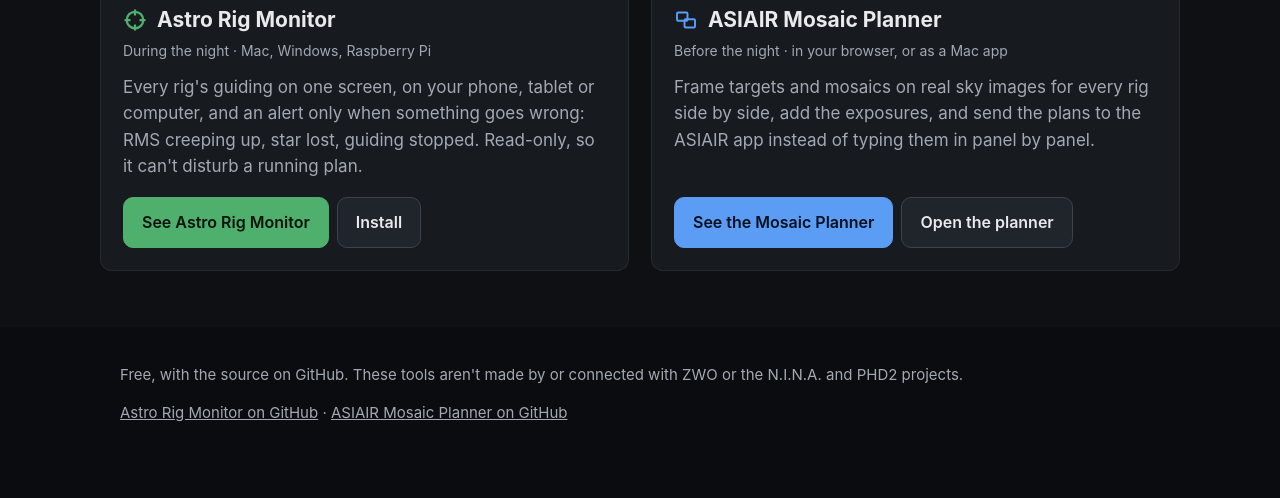
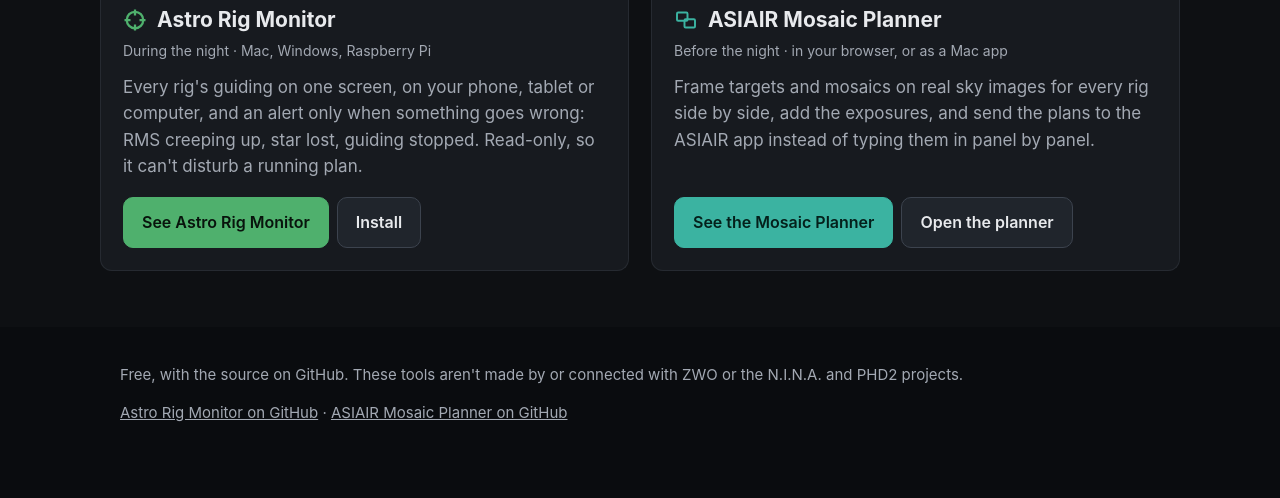
Before and after one commit to dgsgc/dgsgc.github.io, a plain HTML site: page index.html in a window 1280 px wide. Shown: the part 663-1161 px from the top of the page. Drawn offline with Linux system fonts and the light colour scheme.

Commit message:
Planner card in teal green
Co-Authored-By: Claude Opus 5.5 <noreply@anthropic.com>

```diff
--- a/index.html
+++ b/index.html
@@ -147,7 +147,7 @@ footer a { color: var(--text2); }
 .tool p.what { color: var(--text2); margin: 0 0 18px; }
 .tool .btns { display: flex; flex-wrap: wrap; gap: 8px; margin-top: auto; }
 .tool.rig { border-top: 3px solid var(--ok); } .tool.rig .btn.primary { background: var(--ok); border-color: var(--ok); color: #08130c; }
-.tool.mos { border-top: 3px solid #5b9cf5; } .tool.mos .btn.primary { background: #5b9cf5; border-color: #5b9cf5; color: #06101f; }
+.tool.mos { border-top: 3px solid #3bb3a1; } .tool.mos .btn.primary { background: #3bb3a1; border-color: #3bb3a1; color: #04201b; }
 @media (max-width: 820px) { .tools { grid-template-columns: 1fr; } }
 </style>
 </head>
@@ -178,7 +178,7 @@ footer a { color: var(--text2); }
     <article class="tool mos">
       <a class="pic" href="https://dgsgc.github.io/asiair-mosaic-planner/"><img src="img/mosaic-planner.jpg" width="1600" height="964" alt="ASIAIR Mosaic Planner with a 2×2 mosaic of the North America and Pelican nebulae"></a>
       <div class="body">
-        <h3><svg viewBox="0 0 32 32" aria-hidden="true"><rect x="4" y="6" width="14" height="11" rx="1.5" fill="none" stroke="#5b9cf5" stroke-width="2.6"/><rect x="14" y="15" width="14" height="11" rx="1.5" fill="none" stroke="#5b9cf5" stroke-width="2.6"/></svg>ASIAIR Mosaic Planner</h3>
+        <h3><svg viewBox="0 0 32 32" aria-hidden="true"><rect x="4" y="6" width="14" height="11" rx="1.5" fill="none" stroke="#3bb3a1" stroke-width="2.6"/><rect x="14" y="15" width="14" height="11" rx="1.5" fill="none" stroke="#3bb3a1" stroke-width="2.6"/></svg>ASIAIR Mosaic Planner</h3>
         <p class="for">Before the night · in your browser, or as a Mac app</p>
         <p class="what">Frame targets and mosaics on real sky images for every rig side by side, add the exposures, and send the plans to the ASIAIR app instead of typing them in panel by panel.</p>
         <div class="btns"><a class="btn primary" href="https://dgsgc.github.io/asiair-mosaic-planner/">See the Mosaic Planner</a><a class="btn" href="https://dgsgc.github.io/asiair-mosaic-planner/app/">Open the planner</a></div>
```
